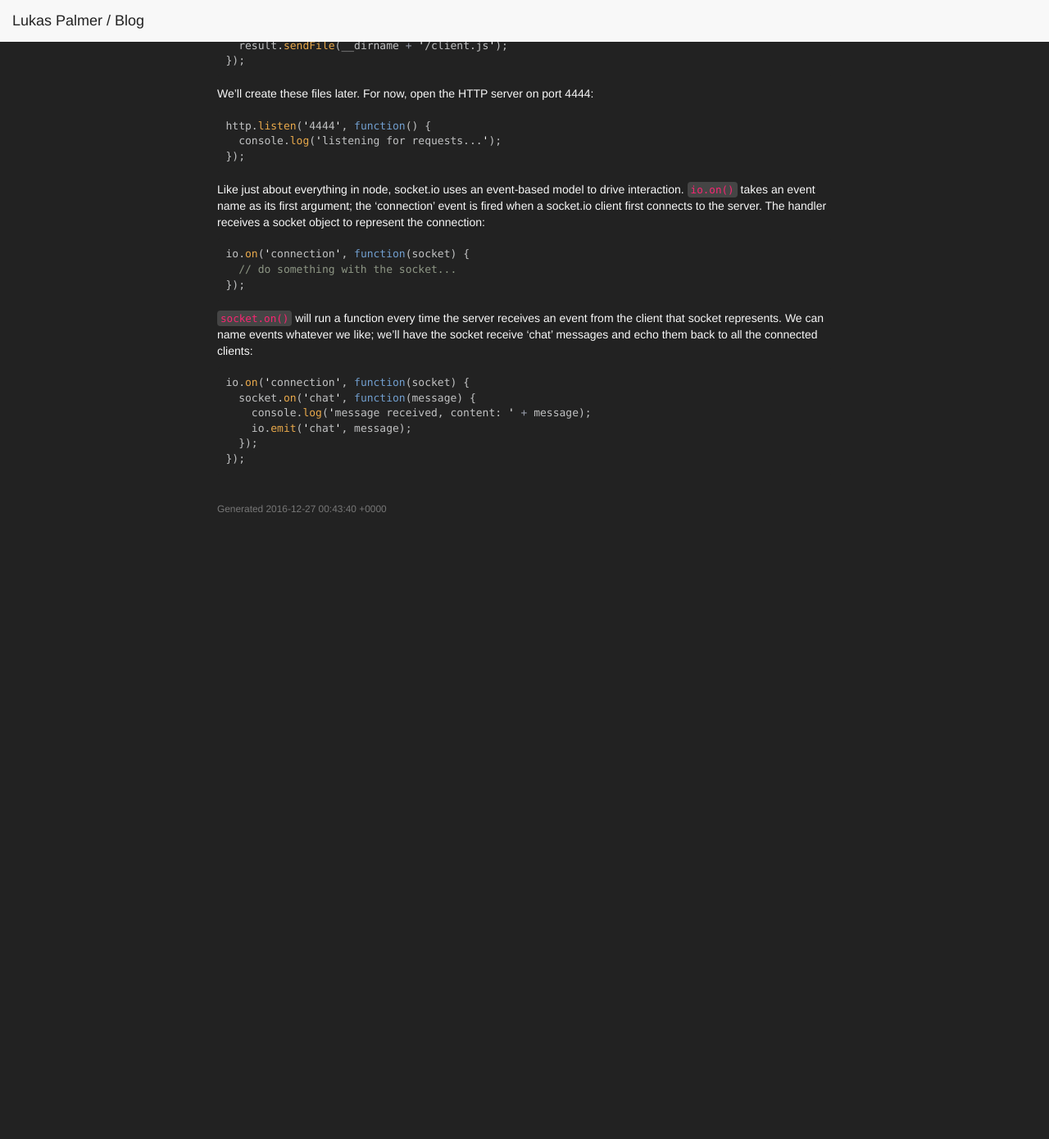
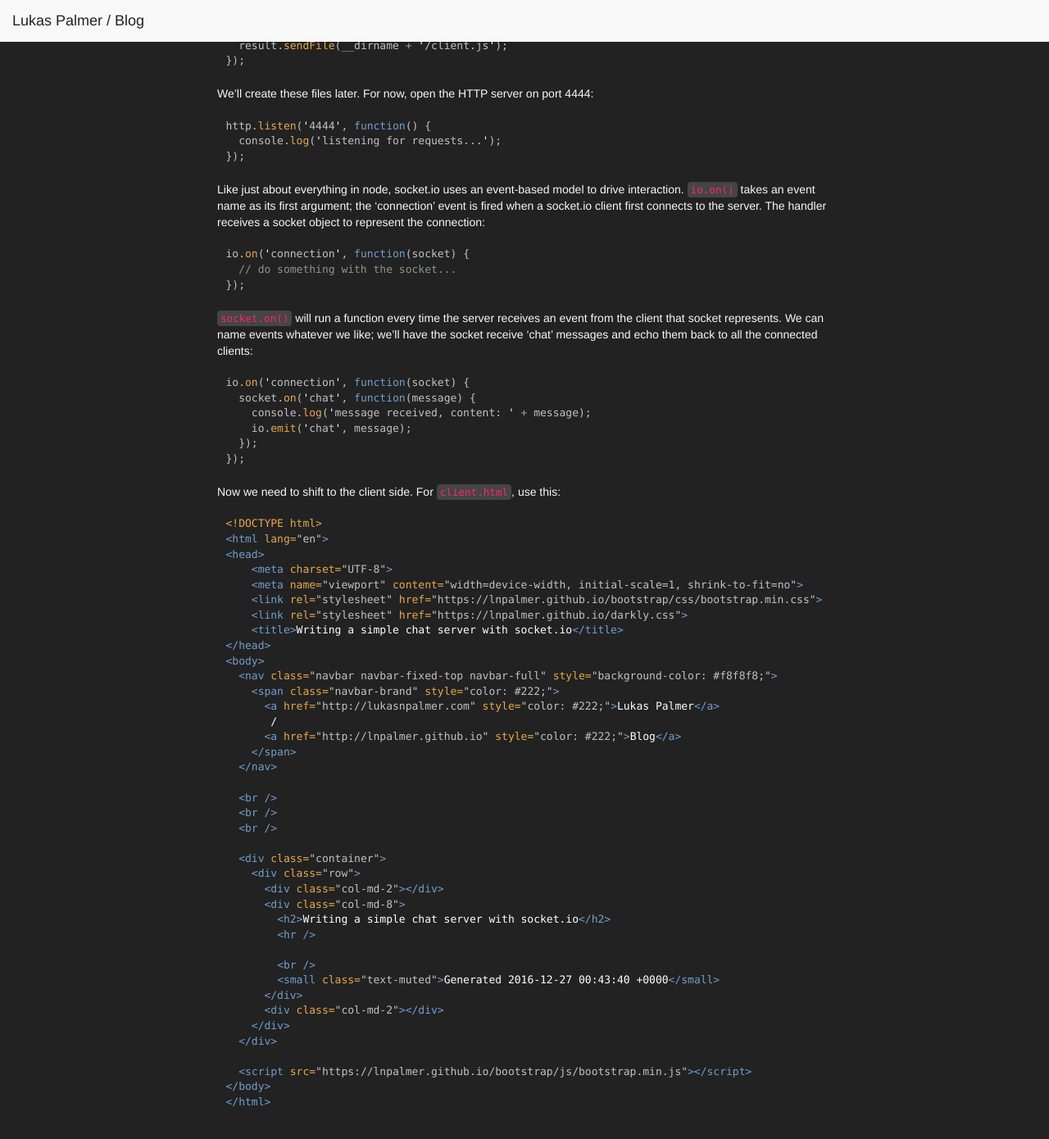
Before and after one commit to lnpalmer/lnpalmer.github.io, a Jekyll site: the page built from _posts/2016-12-23-chat.md, in a window 1280 px wide and 1400 px high, scrolled down 608 px. Shown: the top 1390 px of the window at 82% size. Built offline with Jekyll 4.4.1, drawn with Linux system fonts in a browser that asks for light colours; before the commit the page ends 1238 px from its top, so only the background shows below that.

Commit message:
socket.io chat server

```diff
--- a/_posts/2016-12-23-chat.md
+++ b/_posts/2016-12-23-chat.md
@@ -63,3 +63,47 @@ io.on('connection', function(socket) {
   });
 });
 ~~~
+
+Now we need to shift to the client side. For `client.html`, use this:
+
+~~~ html
+<!DOCTYPE html>
+<html lang="en">
+<head>
+    <meta charset="UTF-8">
+    <meta name="viewport" content="width=device-width, initial-scale=1, shrink-to-fit=no">
+    <link rel="stylesheet" href="{{ site.url }}/bootstrap/css/bootstrap.min.css">
+    <link rel="stylesheet" href="{{ site.url }}/darkly.css">
+    <title>{{ page.title }}</title>
+</head>
+<body>
+  <nav class="navbar navbar-fixed-top navbar-full" style="background-color: #f8f8f8;">
+    <span class="navbar-brand" style="color: #222;">
+      <a href="http://lukasnpalmer.com" style="color: #222;">Lukas Palmer</a>
+       /
+      <a href="http://lnpalmer.github.io" style="color: #222;">Blog</a>
+    </span>
+  </nav>
+
+  <br />
+  <br />
+  <br />
+
+  <div class="container">
+    <div class="row">
+      <div class="col-md-2"></div>
+      <div class="col-md-8">
+        <h2>{{ page.title }}</h2>
+        <hr />
+        {{ content }}
+        <br />
+        <small class="text-muted">Generated {{ site.time }}</small>
+      </div>
+      <div class="col-md-2"></div>
+    </div>
+  </div>
+
+  <script src="{{ site.url }}/bootstrap/js/bootstrap.min.js"></script>
+</body>
+</html>
+~~~
```
